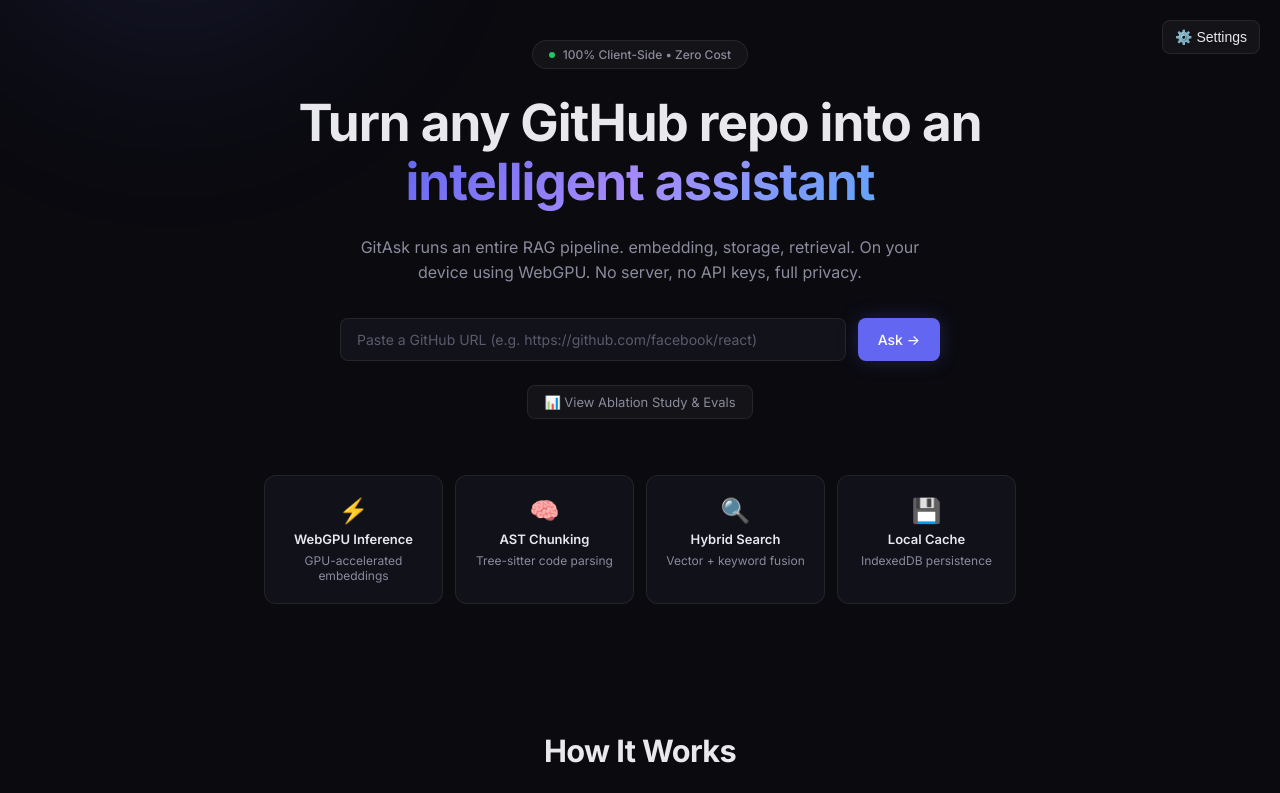
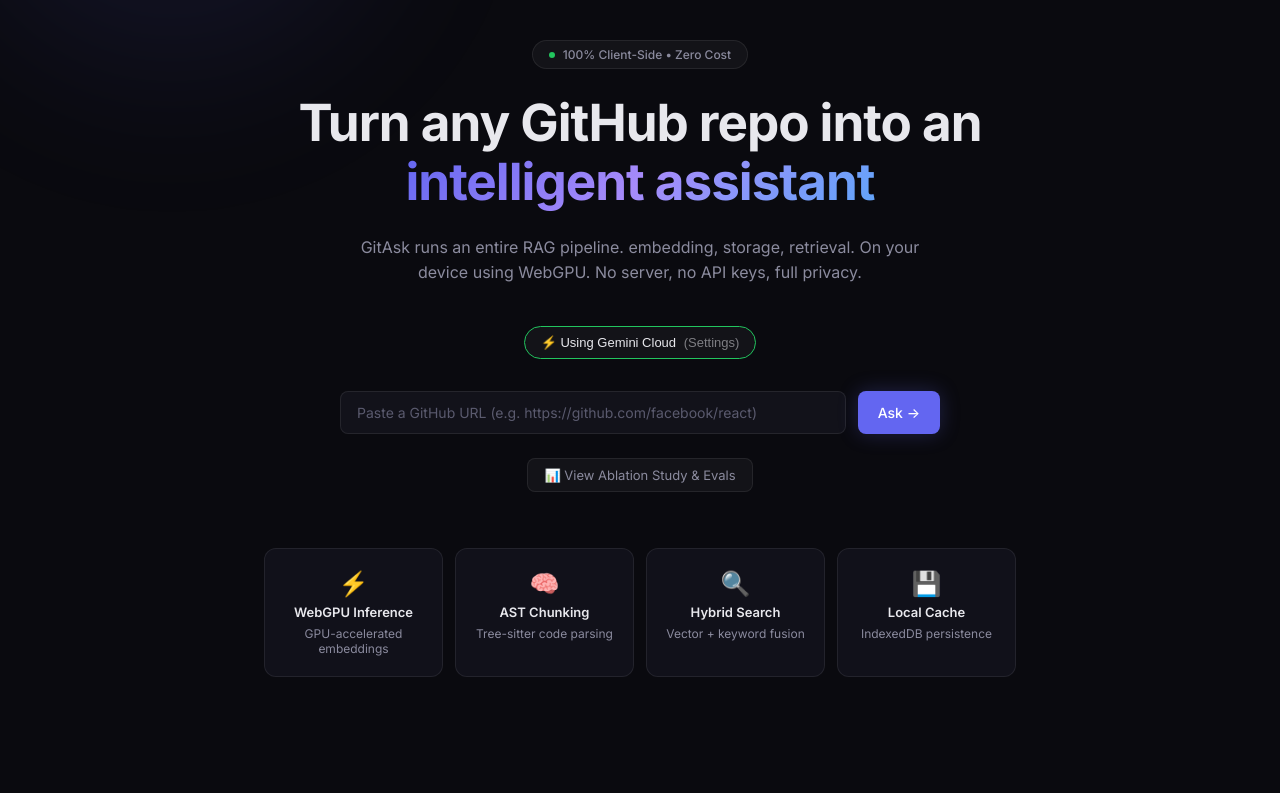
Before and after one commit to FloareDor/gitask, a Next.js app: page / in a window 1280 px wide. Shown: the top 793 px of the page. Built offline with nearby package versions, Linux system fonts and the light colour scheme; no server answers.

Commit message:
chore: udate gemini defaults

```diff
--- a/src/app/page.tsx
+++ b/src/app/page.tsx
@@ -53,7 +53,6 @@
 
   return (
     <div style={styles.wrapper}>
-      <ModelSettings />
       {/* Gradient orbs for visual flair */}
       <div style={styles.orbPurple} />
       <div style={styles.orbBlue} />
@@ -74,6 +73,11 @@
             GitAsk runs an entire RAG pipeline. embedding, storage, retrieval.
             On your device using WebGPU. No server, no API keys, full privacy.
           </p>
+
+          {/* Mode Indicator / Switcher */}
+          <div style={styles.modeSwitcher}>
+            <ModelSettings />
+          </div>
 
           <form onSubmit={handleSubmit} style={styles.form}>
             <input
@@ -221,6 +225,11 @@
   urlInput: {
     flex: 1,
   },
+  modeSwitcher: {
+    marginTop: "16px",
+    display: "flex",
+    justifyContent: "center",
+  },
   error: {
     color: "var(--error)",
     fontSize: "13px",
--- a/src/components/ModelSettings.tsx
+++ b/src/components/ModelSettings.tsx
@@ -14,11 +14,14 @@
 	const [config, setConfig] = useState<LLMConfig>({ provider: "mlc" });
 	const [reloading, setReloading] = useState(false);
 	const [statusMsg, setStatusMsg] = useState("");
+	const [hasDefaultKey, setHasDefaultKey] = useState(false);
 
 	useEffect(() => {
 		// Load initial config
 		setConfig(getLLMConfig());
-	}, [isOpen]); // Reload config when opening in case it changed elsewhere
+		// Check if env key exists (client-side check rely on process.env being replaced at build time)
+		setHasDefaultKey(!!process.env.NEXT_PUBLIC_GEMINI_API_KEY);
+	}, [isOpen]);
 
 	const handleSave = async () => {
 		setReloading(true);
@@ -36,13 +39,17 @@
 	};
 
 	if (!isOpen) {
+		const isGemini = config.provider === "gemini";
 		return (
 			<button
 				onClick={() => setIsOpen(true)}
-				style={styles.settingsBtn}
+				style={{
+					...styles.settingsBtn,
+					borderColor: isGemini ? "var(--success)" : "var(--border)",
+				}}
 				aria-label="Settings"
 			>
-				⚙️ Settings
+				{isGemini ? "⚡ Using Gemini Cloud" : "🔒 Using Local LLM"} <span style={{ opacity: 0.5, marginLeft: 4 }}> (Settings)</span>
 			</button>
 		);
 	}
@@ -77,7 +84,7 @@
 					<p style={styles.hint}>
 						{config.provider === "mlc"
 							? "Runs privately in your browser. Needs ~4GB VRAM. Downloads ~3GB model once."
-							: "Runs on Google Cloud using Gemini 1.5 Flash. Fast, no download required."}
+							: "Runs on Google Cloud using Gemini Flash. Fast, no download required."}
 					</p>
 				</div>
 
@@ -86,16 +93,21 @@
 						<label style={styles.label}>Gemini API Key</label>
 						<input
 							type="password"
-							placeholder="Paste your API Key here"
+							placeholder={hasDefaultKey ? "Using default key from environment" : "Paste your API Key here"}
 							value={config.apiKey || ""}
 							onChange={(e) =>
 								setConfig({ ...config, apiKey: e.target.value })
 							}
-							style={styles.input}
+							style={{
+								...styles.input,
+								...(hasDefaultKey && !config.apiKey ? { border: "1px solid var(--success)" } : {}),
+							}}
 						/>
 						<p style={styles.hint}>
-							Stored only in your browser's localStorage. Never sent to our
-							server.
+							{hasDefaultKey && !config.apiKey
+								? "✅ Default API Key is active. You can override it above."
+								: "Stored only in your browser's localStorage. Never sent to our server."
+							}
 						</p>
 					</div>
 				)}
@@ -113,7 +125,7 @@
 					<button
 						onClick={handleSave}
 						style={styles.saveBtn}
-						disabled={reloading || (config.provider === "gemini" && !config.apiKey)}
+						disabled={reloading || (config.provider === "gemini" && !config.apiKey && !hasDefaultKey)}
 					>
 						{reloading ? "Saving & Reloading..." : "Save & Reload"}
 					</button>
@@ -125,17 +137,19 @@
 
 const styles: Record<string, React.CSSProperties> = {
 	settingsBtn: {
-		position: "fixed",
-		top: "20px",
-		right: "20px",
+		// position: "fixed", // Removed for inline placement
+		// top: "20px",
+		// right: "20px",
 		background: "var(--bg-glass)",
 		border: "1px solid var(--border)",
-		padding: "8px 12px",
-		borderRadius: "8px",
+		padding: "8px 16px",
+		borderRadius: "20px",
 		cursor: "pointer",
 		zIndex: 50,
-		fontSize: "14px",
+		fontSize: "13px",
 		color: "var(--text)",
+		fontWeight: 500,
+		transition: "all 0.2s",
 	},
 	overlay: {
 		position: "fixed",
--- a/src/lib/llm.ts
+++ b/src/lib/llm.ts
@@ -57,14 +57,34 @@
 const STORAGE_KEY = "gitask_llm_config";
 
 export function getLLMConfig(): LLMConfig {
-	if (typeof window === "undefined") return { provider: "mlc" };
-	try {
-		const stored = localStorage.getItem(STORAGE_KEY);
-		if (stored) return JSON.parse(stored);
-	} catch (e) {
-		console.warn("Failed to parse LLM config", e);
+	// 1. Try to load from localStorage
+	if (typeof window !== "undefined") {
+		try {
+			const stored = localStorage.getItem(STORAGE_KEY);
+			if (stored) {
+				const config = JSON.parse(stored);
+				// If provider is gemini but no key, and we have an env key, use it.
+				// However, usually we want to respect the user's choice.
+				// If the user explicitly saved "gemini" with empty key, they might be expecting the env key.
+				return config;
+			}
+		} catch (e) {
+			console.warn("Failed to parse LLM config", e);
+		}
 	}
+
+	// 2. Default if nothing saved
+	// If we have an env key, default to Gemini as requested ("use gemini shit by default")
+	if (typeof process !== "undefined" && process.env.NEXT_PUBLIC_GEMINI_API_KEY) {
+		return { provider: "gemini" };
+	}
+
 	return { provider: "mlc" };
+}
+
+export function getEffectiveApiKey(config: LLMConfig): string | undefined {
+	if (config.provider !== "gemini") return undefined;
+	return config.apiKey || process.env.NEXT_PUBLIC_GEMINI_API_KEY;
 }
 
 export function setLLMConfig(config: LLMConfig) {
@@ -203,11 +223,12 @@
 	initPromise = (async () => {
 		try {
 			if (config.provider === "gemini") {
-				if (!config.apiKey) {
+				const paramKey = getEffectiveApiKey(config);
+				if (!paramKey) {
 					throw new Error("Gemini API Key is missing. Please check settings.");
 				}
 				onProgress?.("Initializing Gemini...");
-				activeEngine = new GeminiEngineWrapper(config.apiKey);
+				activeEngine = new GeminiEngineWrapper(paramKey);
 				onProgress?.("Gemini Ready");
 			} else {
 				// Default to MLC
```
